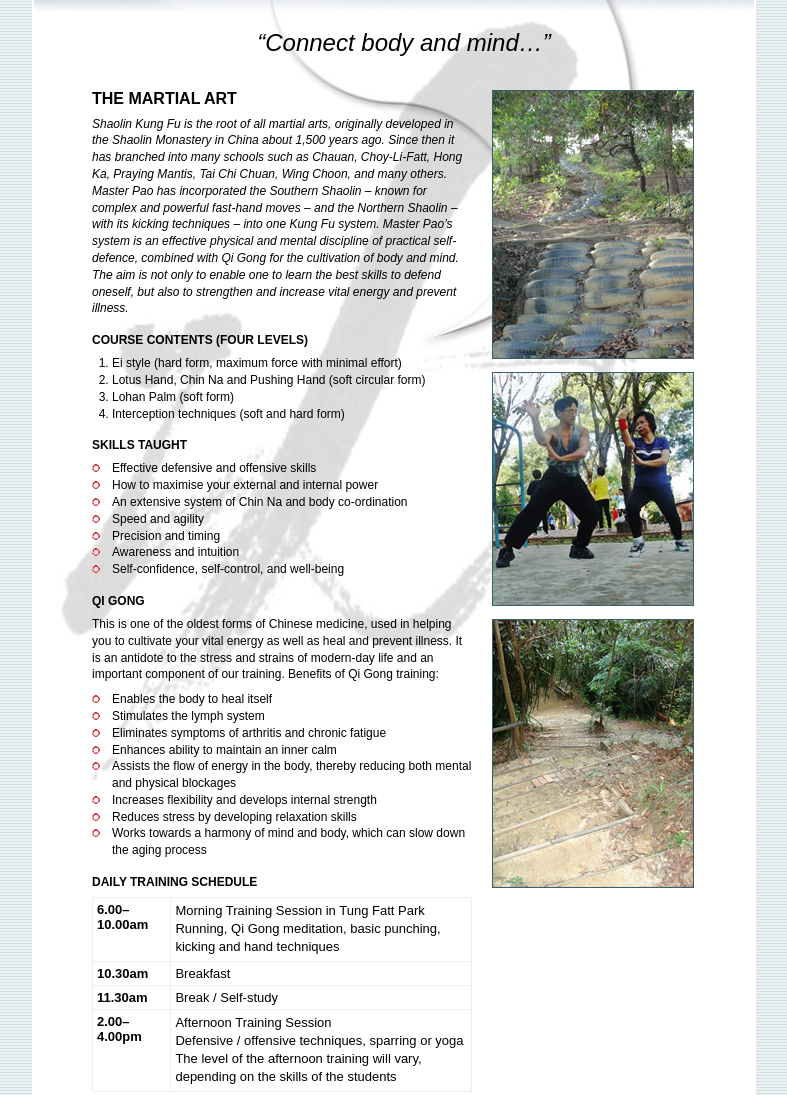
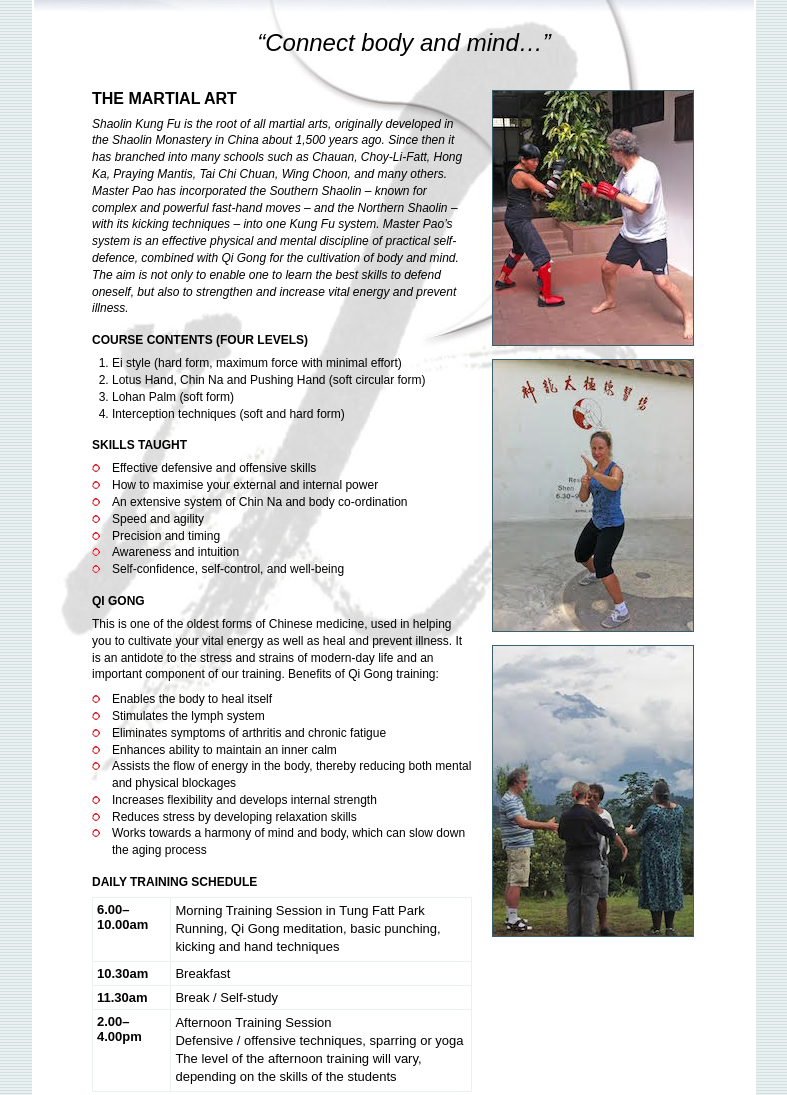
Before and after one commit to bnathyuw/holmgarden, a plain HTML site: page Martial/index.html in a window 1280 px wide. Shown: the part 180-1275 px from the top of the page, without its empty margins (246-1033 px from the left). Drawn offline with Linux system fonts and the light colour scheme; files that its build step writes are made by us from their sources.

Commit message:
Swap in new images

```diff
--- a/Martial/index.html
+++ b/Martial/index.html
@@ -122,9 +122,9 @@ Varsion 2.0 February 2008
 			the morning programme. Attention is paid throughout the course to individual capabilities.</p>
 	</div>
 	<div id="images">
-		<img src="/images/training_grounds1.jpg" alt="Tun Fatt Park, where Holm Garden's Kung Fu training sessions are held" />
-		<img src="/images/training.jpg" alt="Master Pao teaching Shaolin Kung Fu" />
-		<img src="/images/training_grounds2.jpg" alt="The tropical slopes of Tun Fatt Park, where Holm Garden's martial arts training is held" />
+		<img src="/images/sparring.jpg" alt="Sparring on the patio at Holm Garden" />
+		<img src="/images/chi2.jpg" alt="A guest practises the art" />
+		<img src="/images/chi.jpg" alt="Group practice session" />
 	</div>
 
 			<div id="clear"></div>
```
Also changed, not shown: index.html (+1 -1 lines), images/chi.jpg (added), images/chi2.jpg (added), images/living_room.jpg (added), images/sparring.jpg (added).
